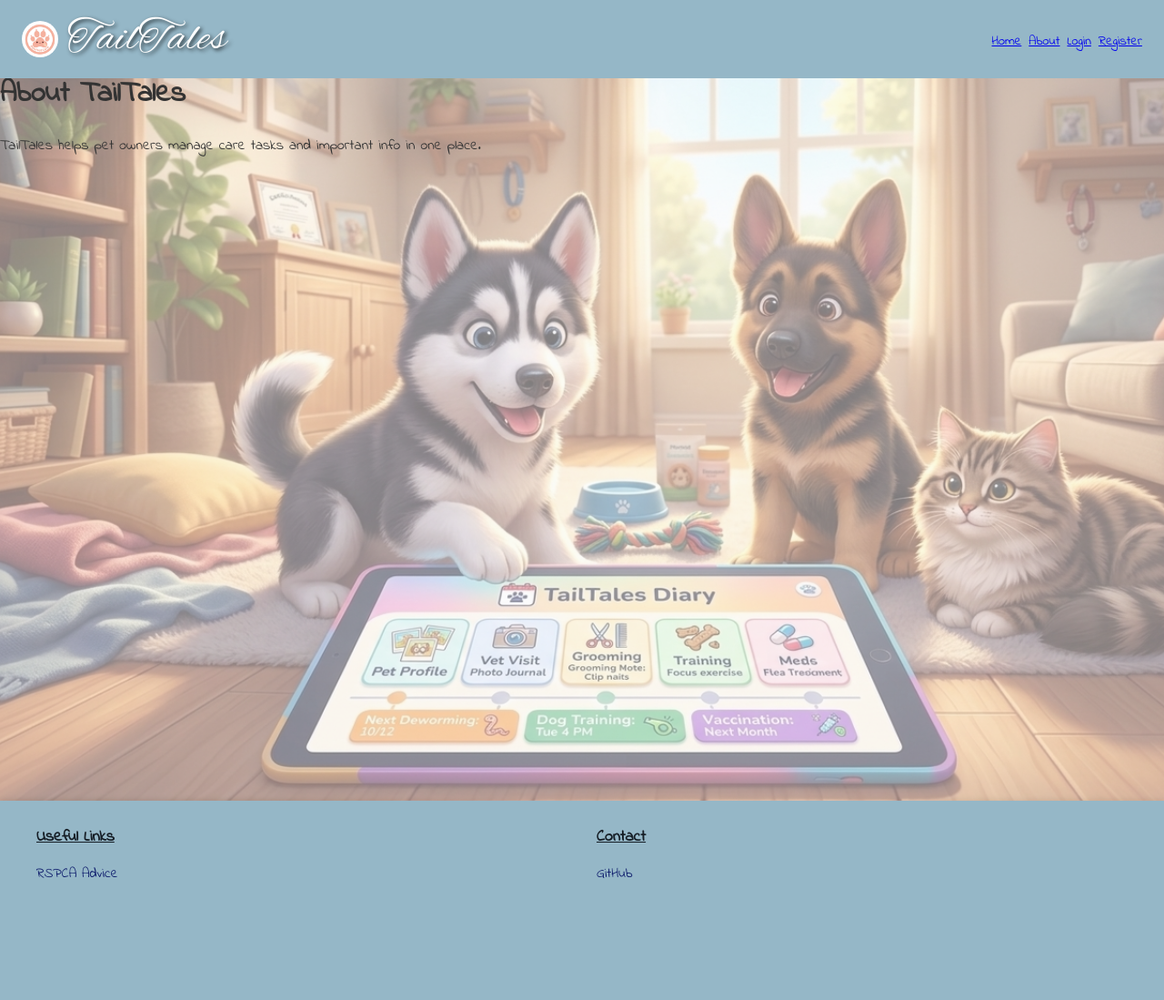
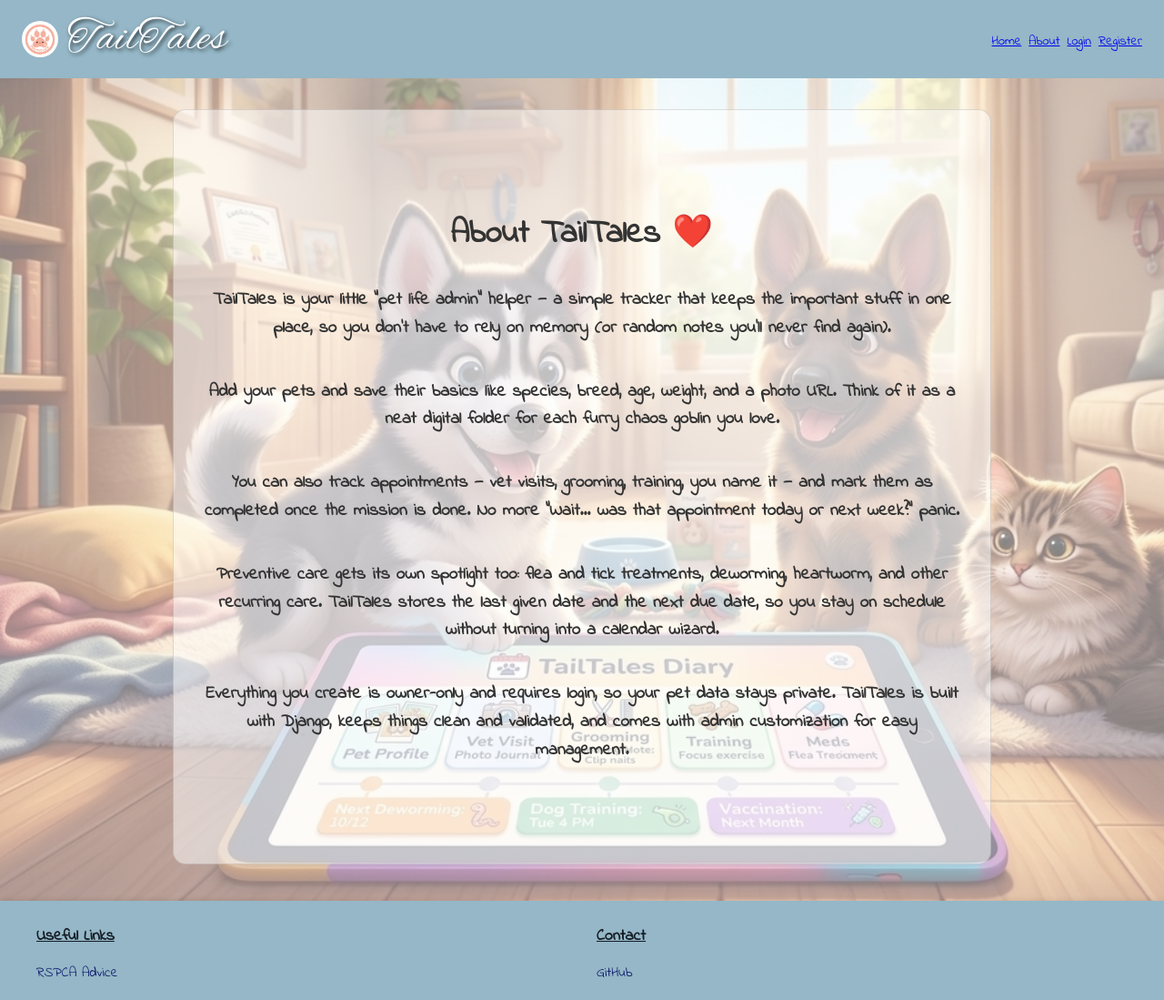
Before and after one commit to Anci82/TailTales, a Django app: page /about/ in a window 1280 px wide. Shown: the whole page at 91% size. Before the commit the page ends 965 px from the top, so only its background shows below. Run offline with Django 5.2, Linux system fonts and the light colour scheme.

Commit message:
Add dashboard tiles and basic page styling

```diff
--- /dev/null
+++ b/static/css/animations.css
@@ -0,0 +1,15 @@
+/* Reusable animations */
+
+@keyframes softWiggle {
+  0%   { transform: rotate(0deg); }
+  25%  { transform: rotate(1.5deg); }
+  50%  { transform: rotate(-1.5deg); }
+  75%  { transform: rotate(1deg); }
+  100% { transform: rotate(0deg); }
+}
+@keyframes heartBeat {
+    0% {transform: scale(1);}
+    30% {transform: scale(1.12);}
+    60% {transform: scale(0.96);}
+    100% {transform: scale(1);}
+}
--- /dev/null
+++ b/static/css/pages/about.css
@@ -0,0 +1,33 @@
+/* About page  */
+.about-page {
+    padding-top: 40px;
+    padding-bottom: 40px;
+}
+
+/* About card */
+.about-wrapper {
+    max-width: 900px;
+    margin: 0 auto;
+    padding: 80px 16px;
+    border-radius: 14px;
+    border: 1px solid rgba(0, 0, 0, 0.12);
+    background: rgba(255, 255, 255, 0.5);
+}
+
+.about-wrapper h1 {
+    margin-bottom: 20px;
+    font-size: 2.26rem;
+    text-align: center;
+
+}
+.about-wrapper h1 span {
+    display: inline-block;
+    animation: heartBeat 3.5s infinite ease-in-out;
+}
+.about-wrapper p {
+    line-height: 1.6;
+    text-align: center;
+    font-size: 1.2rem;
+    font-weight: 700;
+    padding: 10px;
+}
--- a/static/css/style.css
+++ b/static/css/style.css
@@ -1,7 +1,7 @@
 @import url('https://fonts.googleapis.com/css2?family=Indie+Flower&family=Alex+Brush&display=swap');
-
-
-
+@import url("pages/dashboard.css");
+@import url("pages/about.css");
+@import url("animations.css");
 /* ============================
    GENERAL RESET & LAYOUT
 ============================ */
@@ -342,6 +342,7 @@ header .header-right button:hover {
     font-size: 1.2rem;
     line-height: 1.5;
 }
+
 
 /* ============================
    DASHBOARD SECTION
--- a/templates/common/about.html
+++ b/templates/common/about.html
@@ -3,6 +3,36 @@
 {% block title %}About | TailTales{% endblock %}
 
 {% block content %}
-  <h1>About TailTales</h1>
-  <p>TailTales helps pet owners manage care tasks and important info in one place.</p>
+    <section class="about-page">
+    <div class="about-wrapper">
+        <h1 >About TailTales <span>❤️</span></h1>
+        <p>
+            TailTales is your little “pet life admin” helper — a simple tracker that keeps the important stuff
+            in one place, so you don’t have to rely on memory (or random notes you’ll never find again).
+        </p>
+
+        <p>
+            Add your pets and save their basics like species, breed, age, weight, and a photo URL.
+            Think of it as a neat digital folder for each furry chaos goblin you love.
+        </p>
+
+        <p>
+            You can also track appointments — vet visits, grooming, training, you name it — and mark them as completed
+            once the mission is done. No more “Wait… was that appointment today or next week?” panic.
+        </p>
+
+        <p>
+            Preventive care gets its own spotlight too: flea and tick treatments, deworming, heartworm, and other
+            recurring care.
+            TailTales stores the last given date and the next due date, so you stay on schedule without turning into a
+            calendar wizard.
+        </p>
+
+        <p>
+            Everything you create is owner-only and requires login, so your pet data stays private.
+            TailTales is built with Django, keeps things clean and validated, and comes with admin customization for
+            easy management.
+        </p>
+        </div>
+    </section>
 {% endblock %}
--- a/templates/common/dashboard.html
+++ b/templates/common/dashboard.html
@@ -2,8 +2,8 @@
 {% block title %}Dashboard{% endblock %}
 
 {% block content %}
-  <h1>Dashboard</h1>
-  <p>Pick what you want to manage:</p>
+    <h1 id="dashboard-title">Choose what you want to manage:</h1>
+
 
   <section class="feature-grid">
     <a class="feature-card" href="{% url 'pet-list' %}">
```
Also changed, not shown: static/css/pages/dashboard.css (added, +48 -0 lines).
